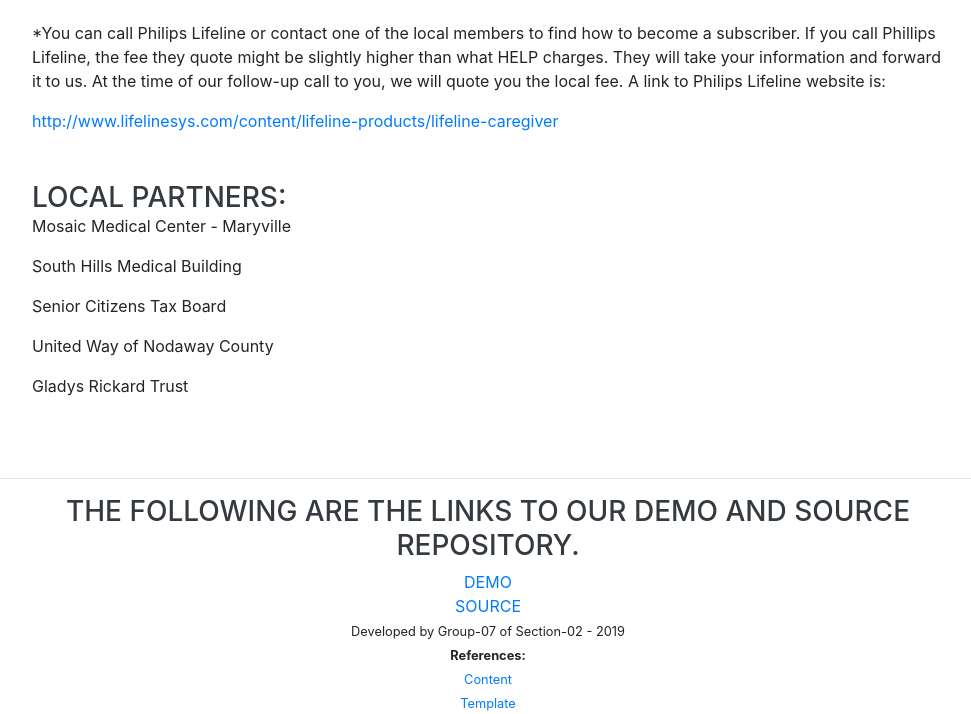
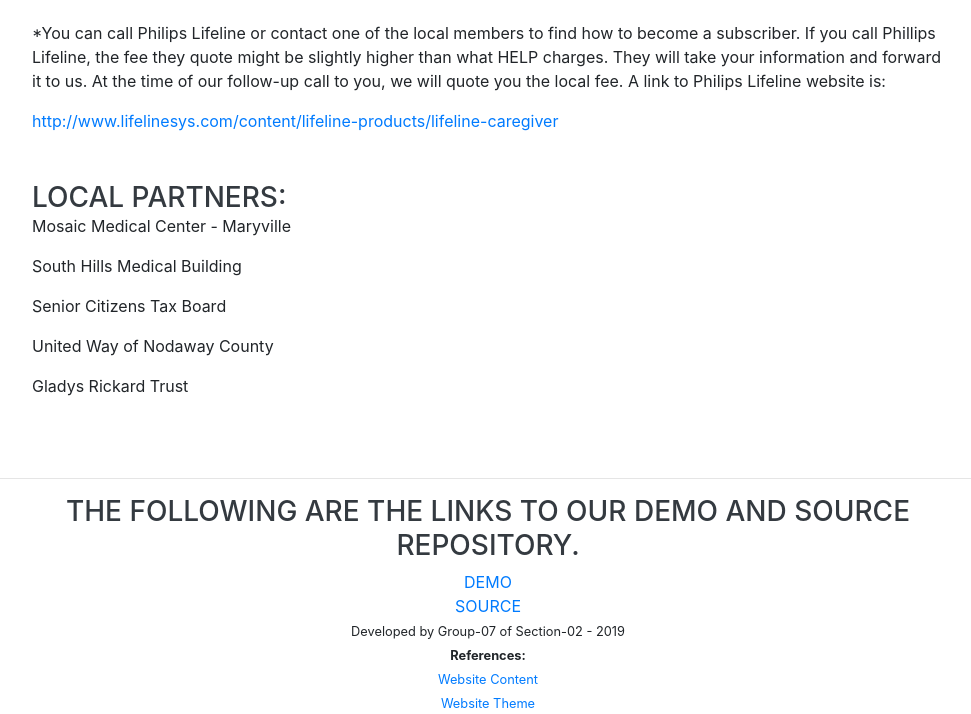
Before and after one commit to prudhvi15/help-app-07, a website with bundled scripts: page index.html in a window 1280 px wide. Shown: the part 6923-7637 px from the top of the page, without its empty margins (288-1259 px from the left). Built offline with nearby package versions, Linux system fonts and the light colour scheme; a web font is replaced by a local one.

Commit message:
added reference

```diff
--- a/index.html
+++ b/index.html
@@ -385,8 +385,8 @@
     <div class="container">
         <small>Developed by Group-07 of Section-02  - 2019</small><br>
         <small><b>References:</b><br></small>
-        <small><a href="https://github.com/denisecase/pbl-lifeline">Content</a></small><br>
-        <small><a href="https://startbootstrap.com/themes">Template</a></small>
+        <small><a href="https://github.com/denisecase/pbl-lifeline">Website Content</a></small><br>
+        <small><a href="https://startbootstrap.com/themes">Website Theme</a></small>
 
       </div>
     </div>
```
